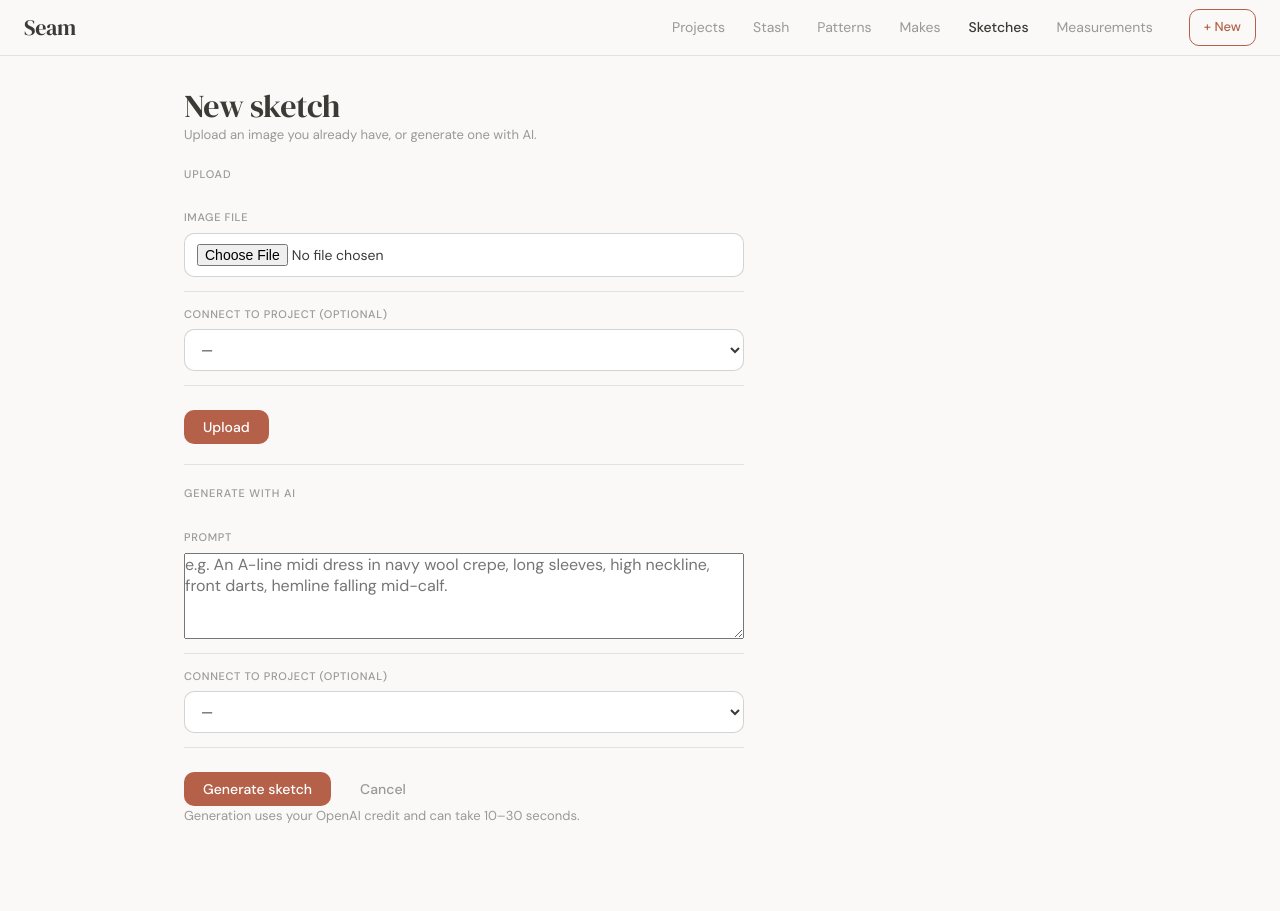
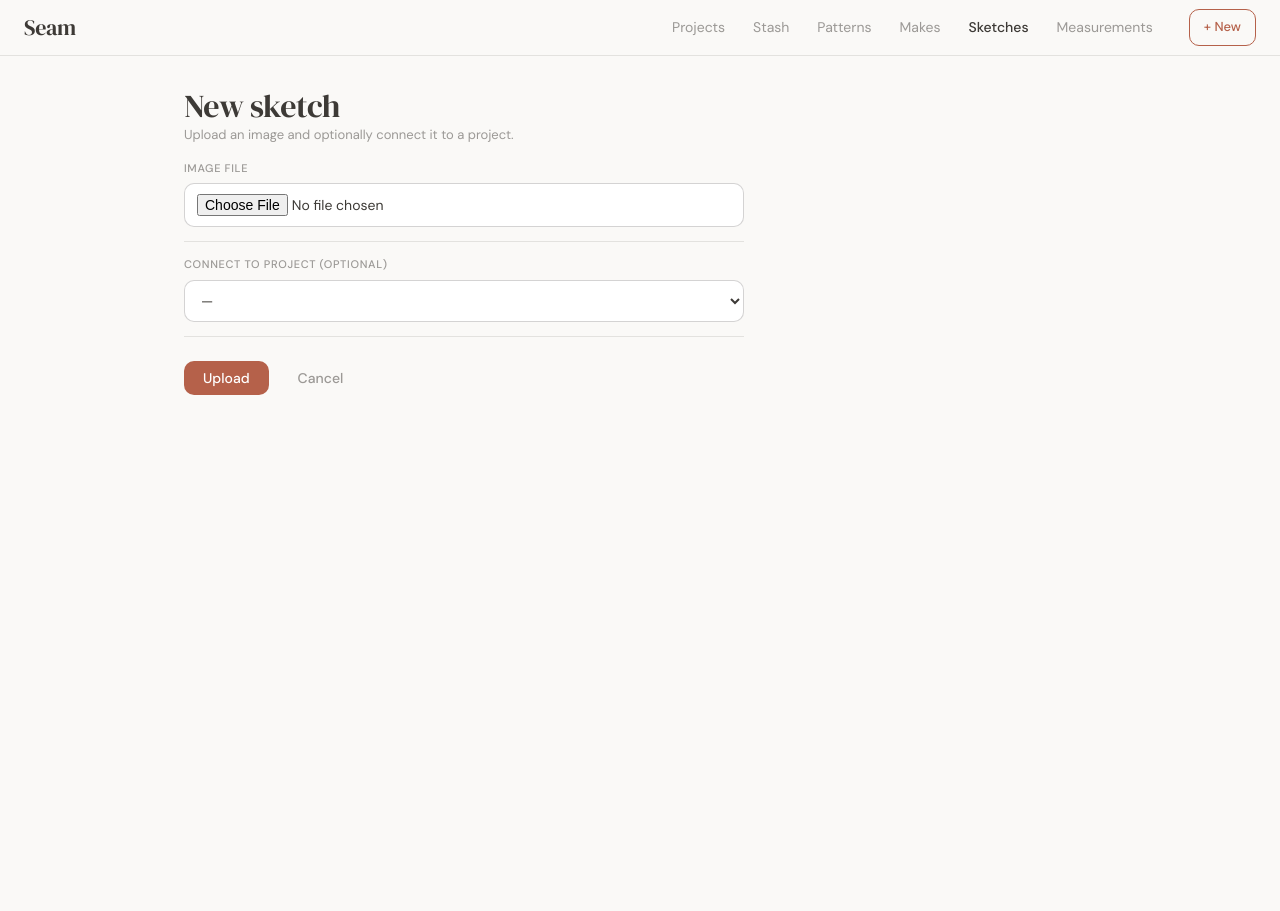
Before and after one commit to danielacarrasco/seam-app, a Flask app: page /sketches/new in a window 1280 px wide. After the commit the page ends 395 px from the top, so only its background shows below. Run offline with Flask 3, Linux system fonts and the light colour scheme; data that the repository does not hold is empty.

Commit message:
hide AI generation UI from sketches/new for now, upload only

```diff
--- a/web/templates/sketches/index.html
+++ b/web/templates/sketches/index.html
@@ -37,7 +37,7 @@
     {% endfor %}
   </div>
 {% else %}
-  {% set message = "No sketches yet — upload one or generate your first." %}
+  {% set message = "No sketches yet — upload your first." %}
   {% set cta_url = url_for('sketches.new') %}
   {% set cta_label = "+ New sketch" %}
   {% include 'partials/empty_state.html' %}
--- a/web/templates/sketches/new.html
+++ b/web/templates/sketches/new.html
@@ -3,10 +3,8 @@
 {% block content %}
 <div class="form-page">
   <h1 class="page-title">New sketch</h1>
-  <p class="muted">Upload an image you already have, or generate one with AI.</p>
+  <p class="muted">Upload an image and optionally connect it to a project.</p>
 
-  <section class="detail-section">
-    <h2 class="section-label">Upload</h2>
   <form method="post" action="{{ url_for('sketches.upload') }}" enctype="multipart/form-data" class="form">
     <div class="form__field">
       <label class="form__label" for="upload_image">Image file</label>
@@ -23,33 +21,8 @@
     </div>
     <div class="form__actions">
       <button type="submit" class="btn btn--primary">Upload</button>
+      <a href="{{ url_for('sketches.index') }}" class="btn btn--ghost">Cancel</a>
     </div>
   </form>
-  </section>
-
-  <section class="detail-section">
-    <h2 class="section-label">Generate with AI</h2>
-    <form method="post" action="{{ url_for('sketches.generate') }}" class="form">
-      <div class="form__field">
-        <label class="form__label" for="prompt">Prompt</label>
-        <textarea class="form__textarea" id="prompt" name="prompt" rows="4" required
-          placeholder="e.g. An A-line midi dress in navy wool crepe, long sleeves, high neckline, front darts, hemline falling mid-calf."></textarea>
-      </div>
-      <div class="form__field">
-        <label class="form__label" for="gen_project">Connect to project (optional)</label>
-        <select class="form__input" id="gen_project" name="project_id">
-          <option value="">—</option>
-          {% for p in projects %}
-          <option value="{{ p.id }}" {% if prefill_project_id == p.id %}selected{% endif %}>{{ p.title }}</option>
-          {% endfor %}
-        </select>
-      </div>
-      <div class="form__actions">
-        <button type="submit" class="btn btn--primary">Generate sketch</button>
-        <a href="{{ url_for('sketches.index') }}" class="btn btn--ghost">Cancel</a>
-      </div>
-      <p class="muted">Generation uses your OpenAI credit and can take 10–30 seconds.</p>
-    </form>
-  </section>
 </div>
 {% endblock %}
```
Lines whose indentation alone changed are shown as unchanged.
